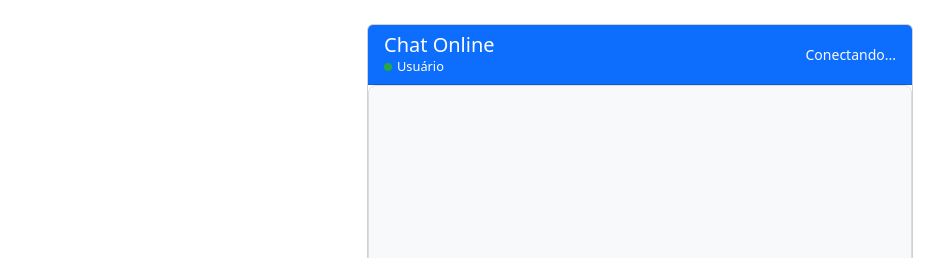
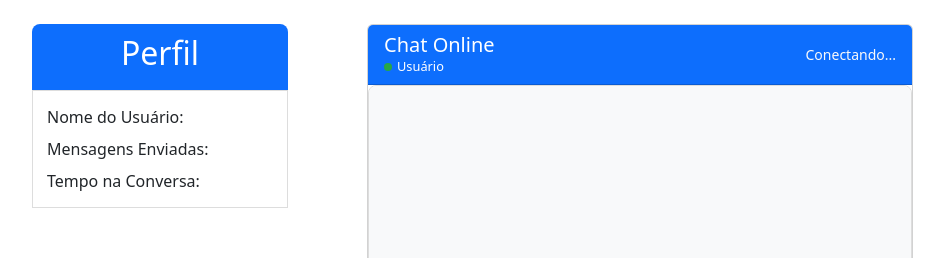
Before and after one commit to Leonardo9119aH4/Trabalho-Prog-2, a website: page pages/chat/main.html in a window 1280 px wide. Shown: the top 258 px of the page, without its empty margins (0-944 px from the left). Drawn offline with nearby package versions, Linux system fonts and the light colour scheme.

Commit message:
básico da parte do perfil, falta o banco de dados para completar as informações

```diff
--- a/pages/chat/main.html
+++ b/pages/chat/main.html
@@ -14,6 +14,14 @@
     <link href="style.css" rel="stylesheet">
 </head>
 <body>
+    <div class="profileArea">
+        <div class="profileTitle"><h2>Perfil</h2></div>
+        <ul class="profileStats">
+            <li class="stat" id="profileName"><span>Nome do Usuário:</span></li>
+            <li class="stat" id="profileNumberMessages"><span>Mensagens Enviadas:</span></li>
+            <li class="stat" id="profileHours"><span>Tempo na Conversa:</span></li>
+        </ul>
+    </div>
     <div class="container-xl mt-4">
         <div class="row justify-content-center">
             <div class="col-md-8 col-lg-6">
--- a/pages/chat/script.js
+++ b/pages/chat/script.js
@@ -120,3 +120,13 @@ document.addEventListener('DOMContentLoaded', function() {
         messagesBox.scrollTop = messagesBox.scrollHeight;
     });
 });
+
+/*------------------------------------------------------------*/
+
+const profileName = document.querySelector('#profileName');
+const profileNumberMessages = document.querySelector('#profileNumberMessages');
+const profileHours = document.querySelector('#profileHours');
+
+profileName.innerText = /*variavel do banco*/;
+profileNumberMessages.innerText = /*variavel do banco*/;
+profileHours.innerText = /*variavel do banco*/;
--- a/pages/chat/style.css
+++ b/pages/chat/style.css
@@ -87,3 +87,35 @@
     border-radius: 50%;
     display: inline-block;
 }
+
+/* Profile Section */
+
+.profileArea {
+    position: absolute;
+    margin-left: 2em;
+    width: 20%;
+}
+
+.profileTitle {
+    background-color: #0d6efd;
+    color: white;
+    padding: 10px;
+    text-align: center;
+    border-bottom: 1px solid #ddd;
+    border-radius: 8px 8px 0 0;
+    font-size: 1.2em;
+}
+
+.profileStats {
+    border-left: 1px solid #ddd;
+    border-right: 1px solid #ddd;
+    border-bottom: 1px solid #ddd;
+    list-style: none;
+    padding: 10px;
+    margin: 0;
+    align-items: right;
+}
+
+.stat {
+    padding: 4px;
+}
```
